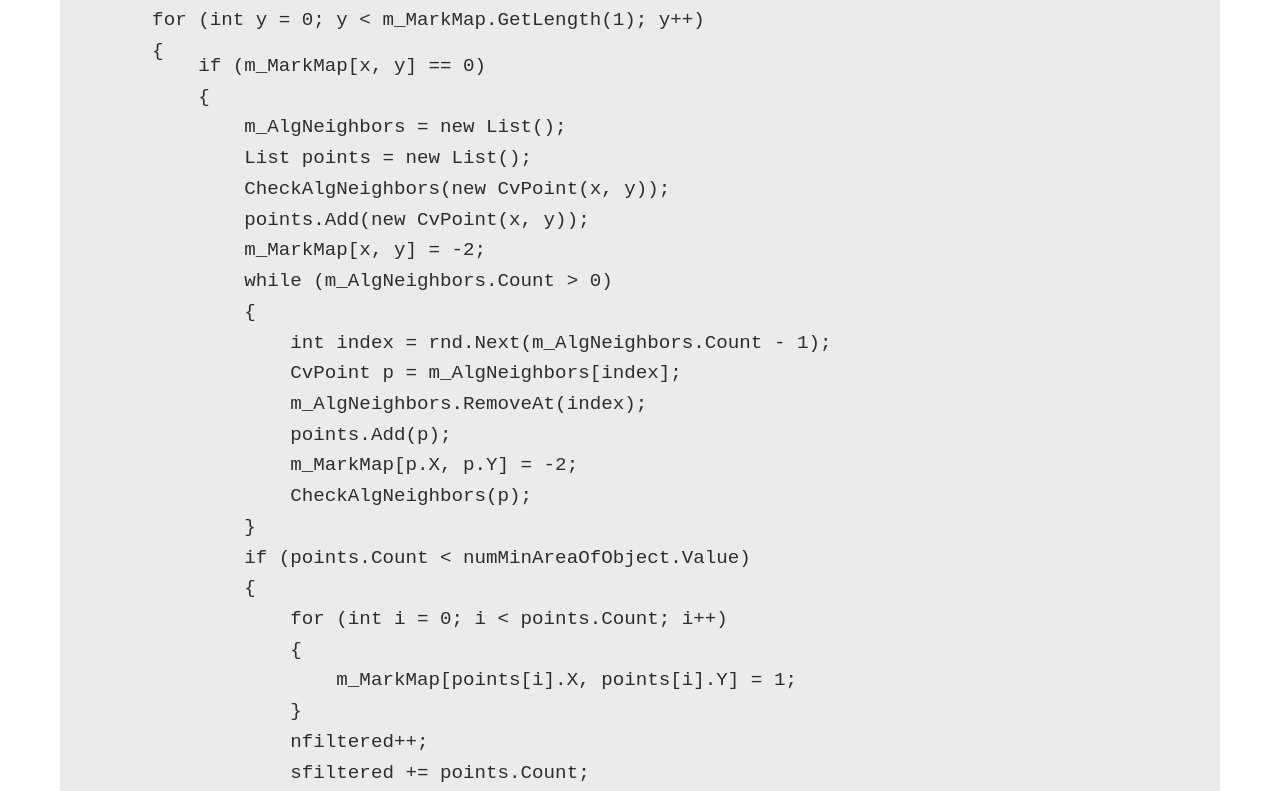
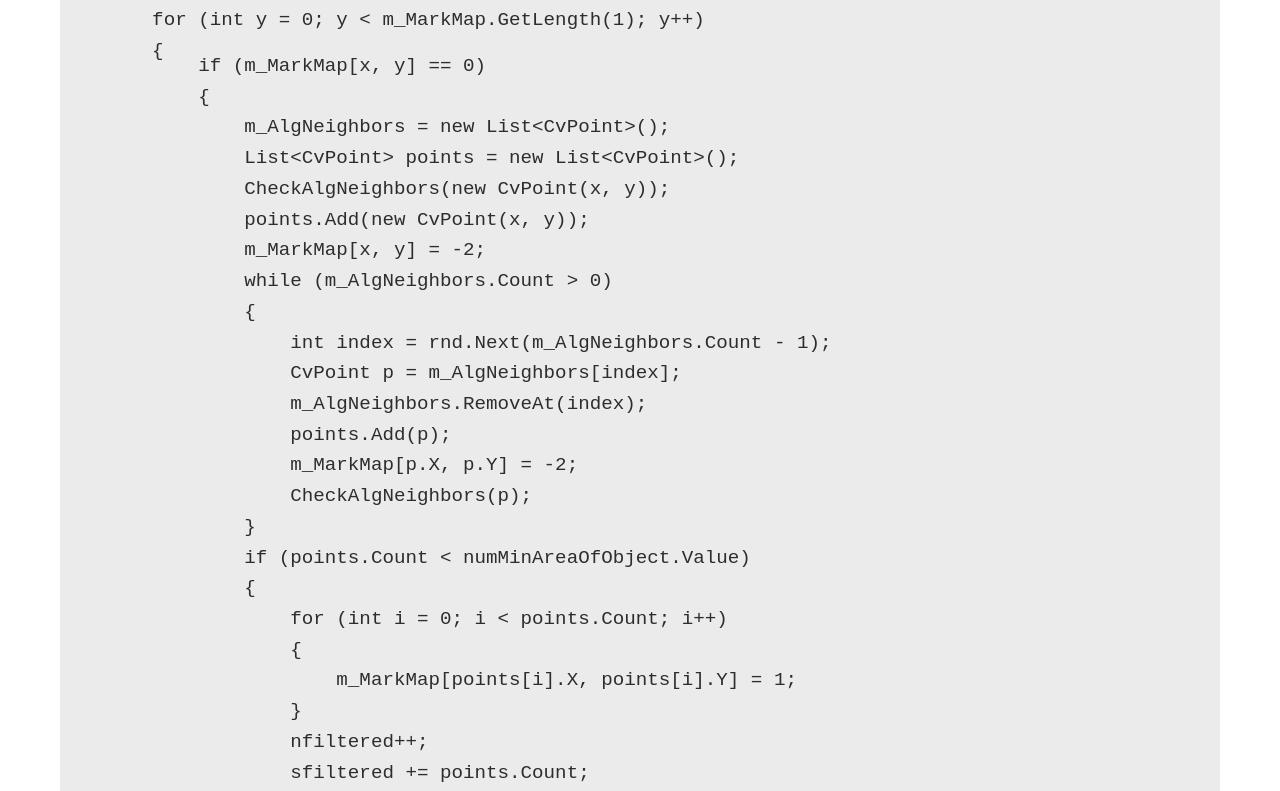
Before and after one commit to TvaExperts/rsschool-cv, a plain HTML site: page index.html in a window 1280 px wide. Shown: the part 3169-3960 px from the top of the page. Drawn offline with Linux system fonts and the light colour scheme.

Commit message:
fix: fix pre tag

```diff
--- a/index.html
+++ b/index.html
@@ -141,14 +141,14 @@
     int nfiltered = 0;<Br>
     int sfiltered = 0;<Br>
     Random rnd = new Random();<Br>
-    for (int x = 0; x < m_MarkMap.GetLength(0); x++)<Br>
+    for (int x = 0; x &lt; m_MarkMap.GetLength(0); x++)<Br>
     {<Br>
-        for (int y = 0; y < m_MarkMap.GetLength(1); y++)<Br>
+        for (int y = 0; y &lt; m_MarkMap.GetLength(1); y++)<Br>
         {
             if (m_MarkMap[x, y] == 0)<Br>
             {<Br>
-                m_AlgNeighbors = new List<CvPoint>();<Br>
-                List<CvPoint> points = new List<CvPoint>();<Br>
+                m_AlgNeighbors = new List&lt;CvPoint&gt;();<Br>
+                List&lt;CvPoint&gt; points = new List&lt;CvPoint&gt;();<Br>
                 CheckAlgNeighbors(new CvPoint(x, y));<Br>
                 points.Add(new CvPoint(x, y));<Br>
                 m_MarkMap[x, y] = -2;<Br>
@@ -161,9 +161,9 @@
                     m_MarkMap[p.X, p.Y] = -2;<Br>
                     CheckAlgNeighbors(p);<Br>
                 }<Br>
-                if (points.Count < numMinAreaOfObject.Value)<Br>
+                if (points.Count &lt; numMinAreaOfObject.Value)<Br>
                 {<Br>
-                    for (int i = 0; i < points.Count; i++)<Br>
+                    for (int i = 0; i &lt; points.Count; i++)<Br>
                     {<Br>
                         m_MarkMap[points[i].X, points[i].Y] = 1;<Br>
                     }<Br>
```
